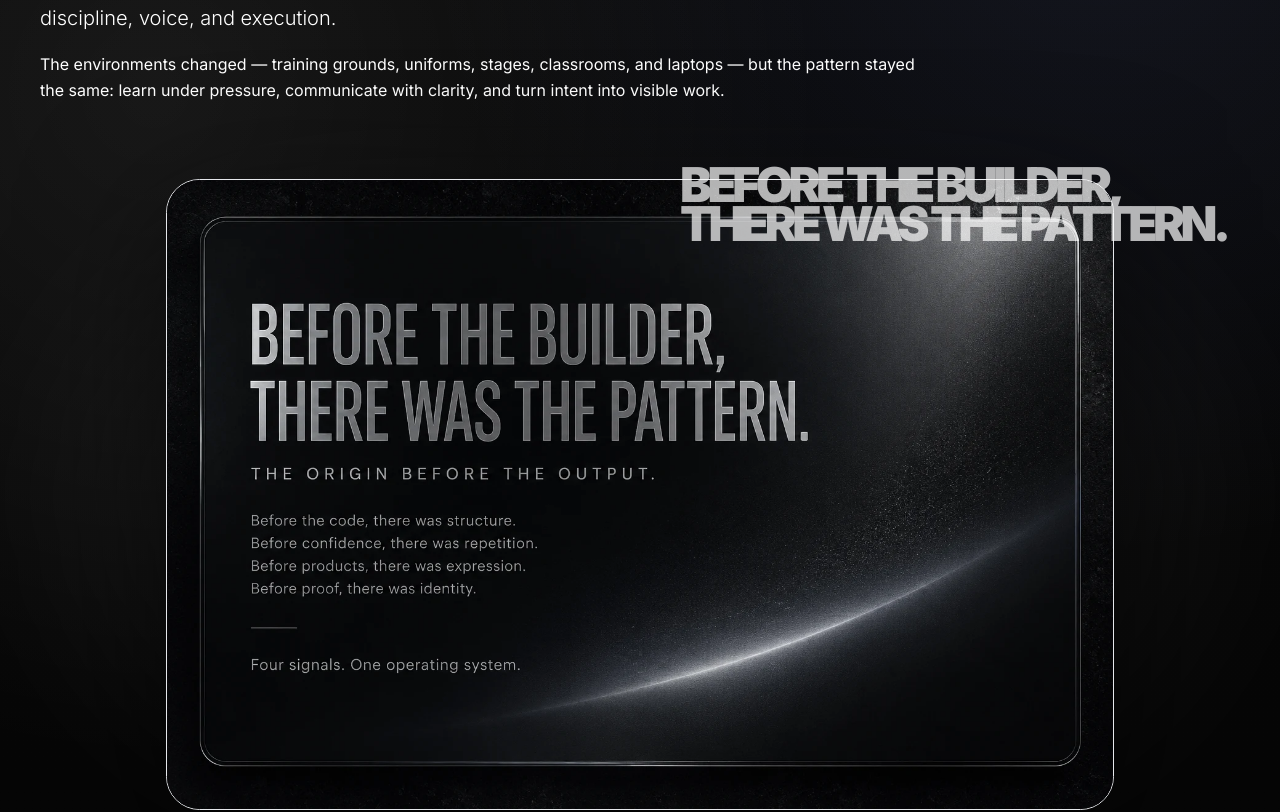
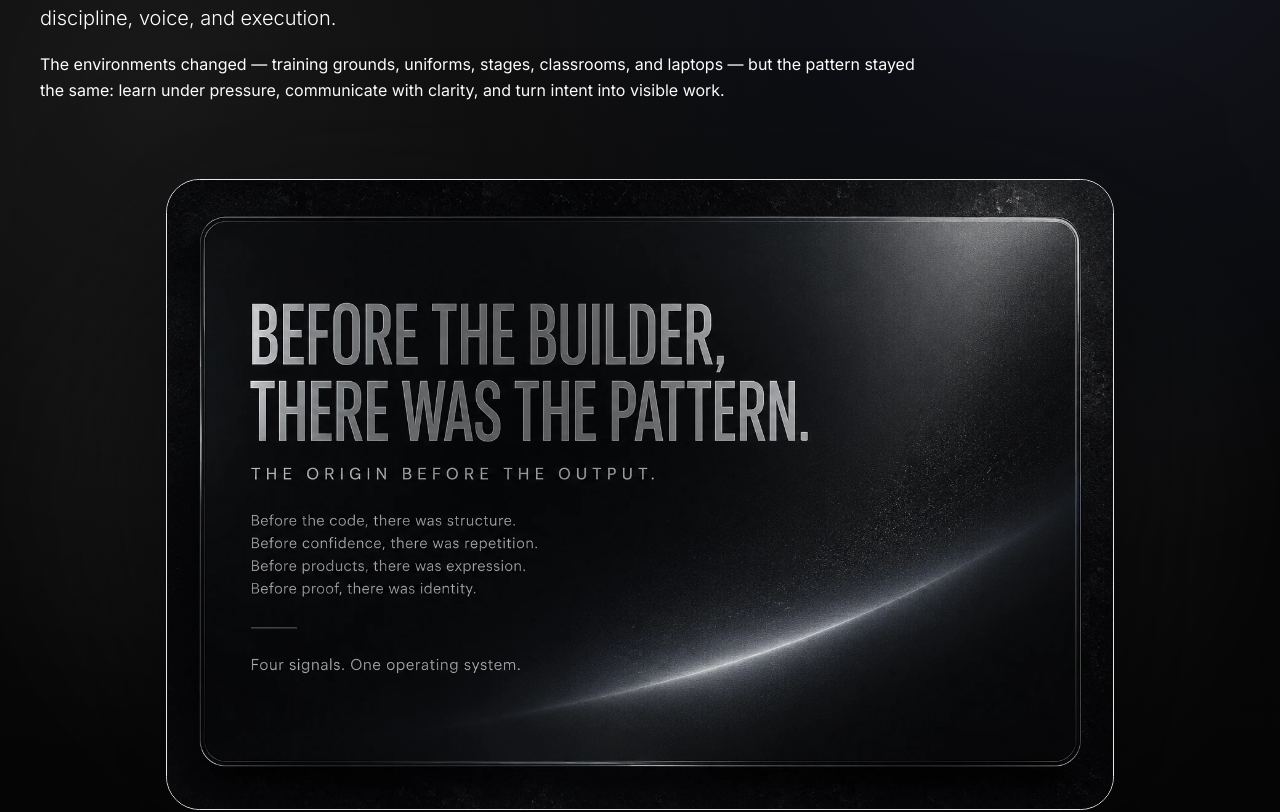
Before and after one commit to batmanvigilante7/hemanthsai, a React (Vite) app: page / in a window 1280 px wide. Shown: the part 1328-2140 px from the top of the page. Built offline with nearby package versions, Linux system fonts and the light colour scheme.

Commit message:
Remove duplicate cinematic intro headline

```diff
--- a/src/components/IdentityStack.tsx
+++ b/src/components/IdentityStack.tsx
@@ -51,9 +51,7 @@ function CinematicSplitIntroCard({ mobile = false, onOpen }: { mobile?: boolean;
   }
   const ref = useRef<HTMLDivElement | null>(null);
   const { scrollYProgress } = useScroll({ target: ref, offset: ['start start', 'end end'] });
-  const titleOpacity = useTransform(scrollYProgress, [0, 0.2, 0.72, 0.92], [0.7, 0.12, 0.12, 0]);
-  const titleY = useTransform(scrollYProgress, [0, 0.2, 0.92], ['0px', '-20px', '-46px']);
-  return <div ref={ref} className="relative hidden min-h-[210vh] md:block"><div className="sticky top-0 grid h-screen place-items-center overflow-visible pt-[2vh]"><motion.h3 style={{ opacity: titleOpacity, y: titleY }} className="absolute left-1/2 top-[4vh] z-40 w-full max-w-5xl -translate-x-1/2 px-10 text-[clamp(2.4rem,5vw,4.8rem)] font-black uppercase leading-[0.82] tracking-[-0.095em] text-white">Before the builder,<br />there was the pattern.</motion.h3><div className="relative h-[min(68vh,650px)] w-[min(92vw,1160px)] -translate-y-[5vh]" style={{ perspective: 1400, transformStyle: 'preserve-3d' }}><div className="pointer-events-none absolute inset-0 -z-10 rounded-full bg-white/[0.045] blur-[90px]" /><FullPosterLayer progress={scrollYProgress} />{identitySignals.map((signal, index) => <SplitFlipCard key={signal.title} signal={signal} index={index} progress={scrollYProgress} onOpen={() => onOpen?.(index)} />)}</div></div></div>;
+  return <div ref={ref} className="relative hidden min-h-[210vh] md:block"><div className="sticky top-0 grid h-screen place-items-center overflow-visible pt-[2vh]"><div className="relative h-[min(68vh,650px)] w-[min(92vw,1160px)] -translate-y-[5vh]" style={{ perspective: 1400, transformStyle: 'preserve-3d' }}><div className="pointer-events-none absolute inset-0 -z-10 rounded-full bg-white/[0.045] blur-[90px]" /><FullPosterLayer progress={scrollYProgress} />{identitySignals.map((signal, index) => <SplitFlipCard key={signal.title} signal={signal} index={index} progress={scrollYProgress} onOpen={() => onOpen?.(index)} />)}</div></div></div>;
 }
 
 function MobileStackCard({ signal, index, progress, onOpen }: { signal: IdentitySignal; index: number; progress: MotionValue<number>; onOpen: () => void }) {
```
